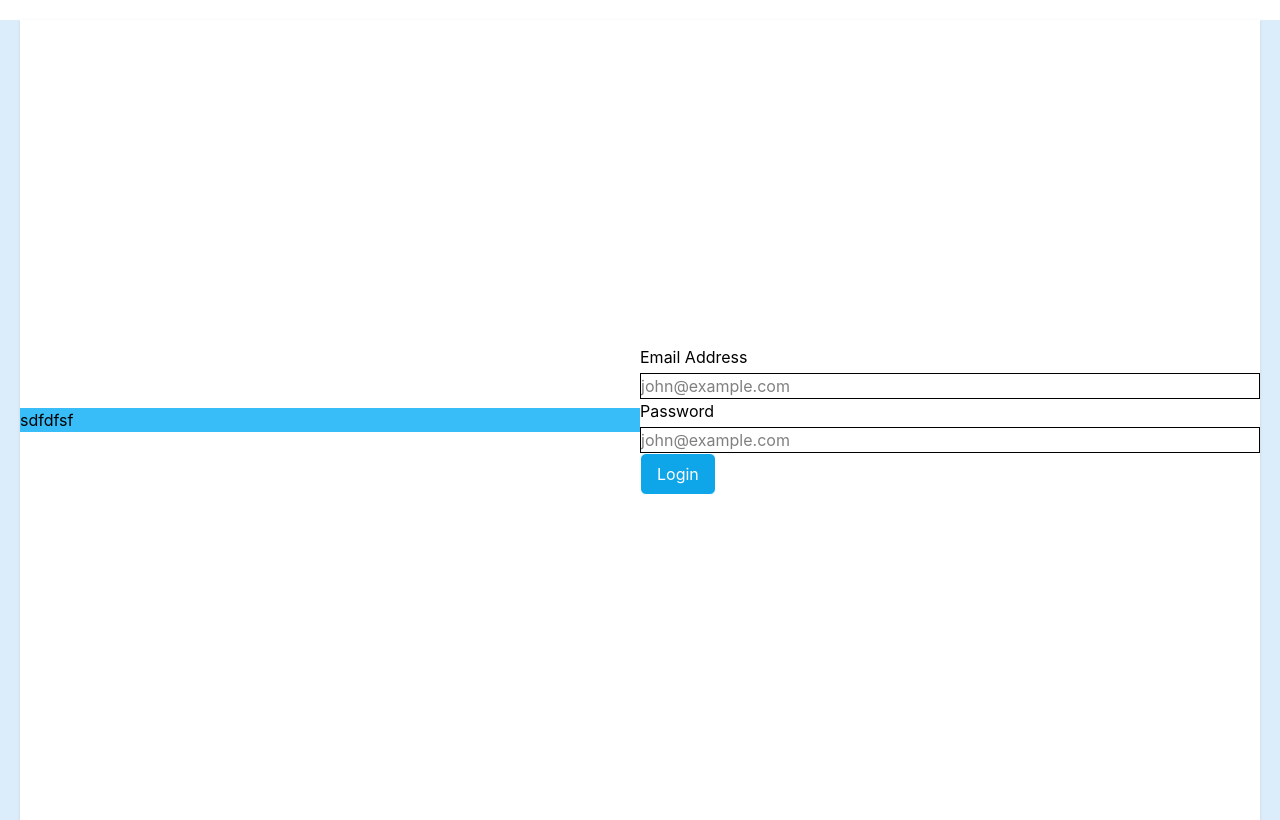
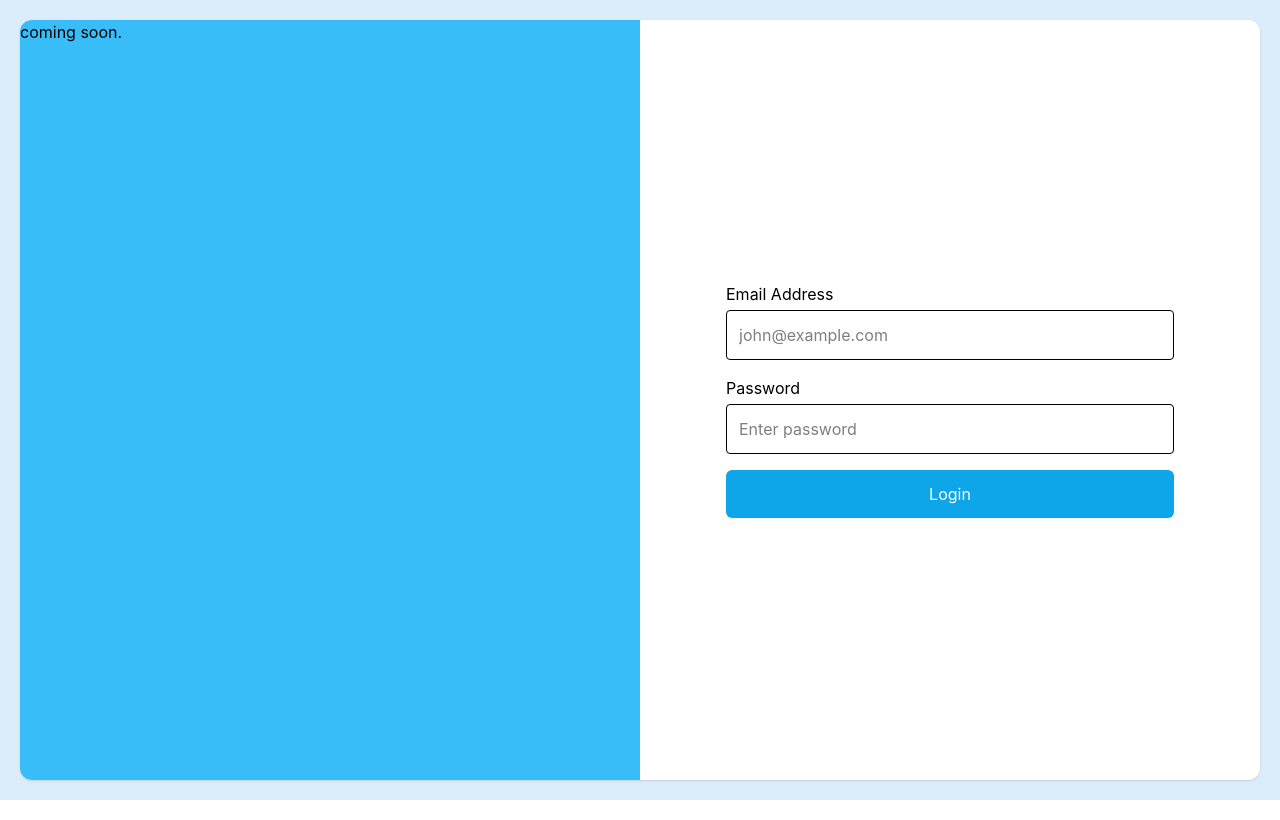
Before and after one commit to kunndnn/frontendTemplate, a React (Vite) app: page /admin/login in a window 1280 px wide. Built offline with nearby package versions, Linux system fonts and the light colour scheme.

Commit message:
feat: implement admin login page with reusable Input component and Zod validation schema

```diff
--- a/src/components/Input.tsx
+++ b/src/components/Input.tsx
@@ -36,7 +36,7 @@ const Input = ({
           disabled={disabled}
           maxLength={maxLength}
         />
-        {errorMessage && <span className={errorClassName}>{errorMessage}</span>}
+        {errorMessage && <p className={errorClassName}>{errorMessage}</p>}
       </div>
     );
   }
--- a/src/pages/admin/auth/Login.tsx
+++ b/src/pages/admin/auth/Login.tsx
@@ -1,45 +1,62 @@
 import Button from "../../../components/Button";
 import Input from "../../../components/Input";
+
 import { useForm } from "react-hook-form";
-import { z } from "zod";
 import { zodResolver } from "@hookform/resolvers/zod";
+import { loginSchema, type LoginFormData } from "../../../types/auth.schema";
 
-const loginSchema = z.object({
-  email: z.email("Invalid email"),
-  password: z.string().min(6, "Password must be at least 6 characters"),
-});
+const Login = () => {
+  const {
+    register,
+    handleSubmit,
+    formState: { errors, isSubmitting },
+  } = useForm<LoginFormData>({
+    resolver: zodResolver(loginSchema),
+  });
 
-type LoginFormData = z.infer<typeof loginSchema>;
-const Login = () => {
-  const handleSubmit = (e: React.SubmitEvent<HTMLFormElement>) => {
-    e.preventDefault();
-    console.log("submitted");
+  const onSubmit = async (data: LoginFormData) => {
+    console.log(data);
   };
 
   return (
-    <div className="w-full h-screen bg-[#dbedfb]">
-      <div className="bg-white flex justify-center items-center h-screen shadow m-5">
-        <div className="w-1/2 bg-secondary">sdfdfsf</div>
-        <div className="w-1/2">
-          <form action="" className="" onSubmit={handleSubmit}>
+    <div className="w-full h-screen bg-[#dbedfb] p-5">
+      <div className="bg-white flex items-center h-full shadow rounded-xl overflow-hidden">
+        <div className="w-1/2 bg-secondary h-full items-center justify-center hidden md:block">
+          coming soon.
+        </div>
+
+        <div className="w-full md:w-1/2 flex-col flex justify-center items-center">
+          <form
+            onSubmit={handleSubmit(onSubmit)}
+            className="w-full max-w-md space-y-4"
+          >
             <Input
               label="Email Address"
-              type="text"
-              value=""
-              onChange={() => {}}
+              type="email"
               placeholder="john@example.com"
-              className="border "
+              className="border w-full p-3 rounded"
+              {...register("email")}
+              errorMessage={errors.email?.message}
+              errorClassName={
+                errors.email?.message ? "text-red-500 text-sm mt-1" : ""
+              }
             />
             <Input
               label="Password"
               type="password"
-              value=""
-              onChange={() => {}}
-              placeholder="john@example.com"
-              className="border "
+              placeholder="Enter password"
+              className="border w-full p-3 rounded"
+              {...register("password")}
+              errorMessage={errors.password?.message}
+              errorClassName={
+                errors.password?.message ? "text-red-500 text-sm mt-1" : ""
+              }
             />
-            <Button type="submit" className="border">
-              Login
+            <Button
+              type="submit"
+              className="bg-black text-white px-5 py-3 rounded w-full"
+            >
+              {isSubmitting ? "Loading..." : "Login"}
             </Button>
           </form>
         </div>
--- /dev/null
+++ b/src/types/auth.schema.ts
@@ -0,0 +1,7 @@
+import { z } from "zod";
+
+export const loginSchema = z.object({
+  email: z.email("Invalid email"),
+  password: z.string().min(6, "Password must be at least 6 characters"),
+});
+export type LoginFormData = z.infer<typeof loginSchema>;
```
Also changed, not shown: 1 other file (tests, documents, lock files or other folders).
